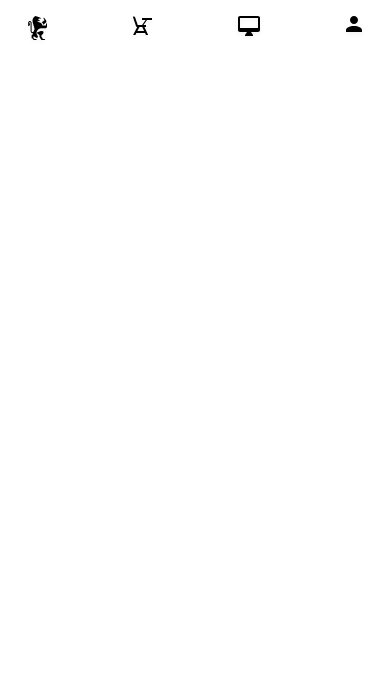
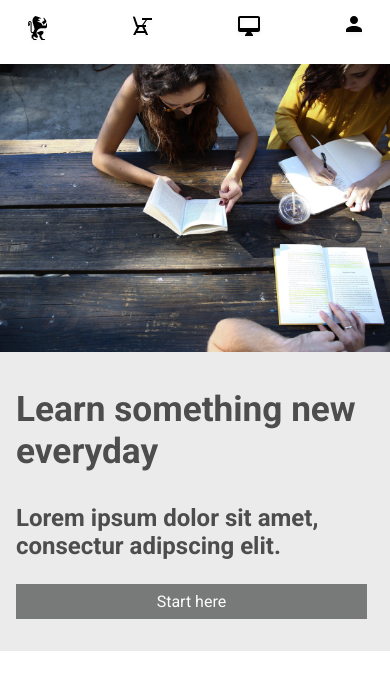
Before and after one commit to ap-limon/code_academy_project, a plain HTML site: page colmar-project/index.html in a window 390 px wide. Drawn offline with Linux system fonts and the light colour scheme.

Commit message:
uploading the banner with nav-bar

```diff
--- a/colmar-project/index.html
+++ b/colmar-project/index.html
@@ -11,7 +11,7 @@
 </head>
 <body>
     <!-- head section -->
-    <head>
+    <header>
         <div class="container nav">
             <div class="logo-name desktop">
                 <a href="#">
@@ -23,7 +23,7 @@
                 <nav>
                     <ul>
                         <li>
-                            <a href="#">On campus</a>
+                            <a href="#on-campus">On campus</a>
                         </li>
                         <li>
                             <a href="#">Online</a>
@@ -42,7 +42,7 @@
                             <a href="#"><img src="resources/images/ic-logo.svg" alt="you are looking at the logo"></a>
                         </li>
                         <li>
-                            <a href="#"><img src="resources/images/ic-on-campus.svg" alt="campus logo"></a>
+                            <a href="#on-campus"><img src="resources/images/ic-on-campus.svg" alt="campus logo"></a>
                         </li>
                         <li>
                             <a href="#"><img src="resources/images/ic-online.svg" alt="online logo"></a>
@@ -54,15 +54,26 @@
                 </nav>
             </div> <!-- .mobile .nav-bar ends here -->
         </div> <!-- .nav ends here -->
-    </head> <!-- head section ends here -->
+    </header> <!-- head section ends here -->
 
     <!-- main section -->
     <main>
         <!-- banner section -->
-        <div class="container">
+        <div id="on-campus" class="container banner-section">
             <div class="banner">
-
-            </div>
+                <img src="resources/images/banner.jpg" alt="">
+            </div> <!-- banner ends here-->
+            <div class="banner-text">
+                <h1>
+                    Learn something new everyday
+                </h1>
+                <h3>
+                    Lorem ipsum dolor sit amet, consectur adipscing elit.
+                </h3>
+                <div class="button">
+                    <p>Start here</p>
+                </div>
+            </div> <!-- .banner-text ends here -->
         </div>
 
     </main> <!-- main section ends here -->
--- a/colmar-project/resources/css/style.css
+++ b/colmar-project/resources/css/style.css
@@ -16,8 +16,11 @@ a {
 
  /* header section */
 .nav {
+    position: fixed;
+    top: 0%;
     padding: 0 24px;
     height: 64px;
+    width: 100%;
 }
 .nav .logo-name a{
     display: flex;
@@ -59,4 +62,75 @@ a {
     .mobile nav ul li {
         margin: 0;
     }
+} /* header section ends here */
+
+/* main section */
+    /* banner section */
+main {
+    margin-top: 64px;
 }
+.banner-section {
+    flex-wrap: wrap;
+    justify-content: initial;
+    align-items: center;
+    background-color: rgb(236, 235, 235);
+}
+.banner-section .banner {
+    padding: 32px 24px;
+    width: 60%;
+}
+.banner-section .banner img {
+    width: 100%;
+    height: auto;
+}
+.banner-text {
+    display: flex;
+    direction: row;
+    justify-content: flex-start;
+    flex-wrap: wrap;
+    opacity: .9;
+    color: rgb(61, 60, 60);
+    width: 40%;
+    padding-right: 5px;
+}
+.banner-text h1 {
+    font-size: 3.2rem;
+}
+.banner-text h3 {
+    font-size: 2rem;
+    margin-top: 30px;
+}
+.banner-text .button {
+    margin: 60px 0;
+    width: 75%;
+    background-color: rgb(44, 44, 44);
+    color: white;
+}
+.banner-text .button p {
+    text-align: center;
+    margin: 8px auto;
+}
+@media only screen and (max-width:990px) {
+    .banner-text h1 {
+        font-size: 2.2rem;
+    }
+    .banner-text h3 {
+        font-size: 1.5rem;
+        margin-top: 32px;
+    }
+}
+@media only screen and (max-width: 760px) {
+    .banner-section .banner {
+        width: 100%;
+        padding: 0;
+    }
+    .banner-section .banner-text {
+        width: 100%;
+        padding: 32px 16px;
+    }
+    .banner-text .button {
+        background-color: rgb(108, 109, 109);
+        width: 98%;
+        margin: 24px 0 0 0;
+    }
+}
```
